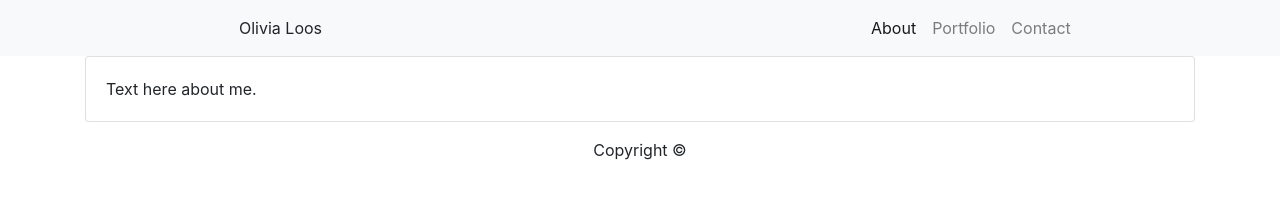
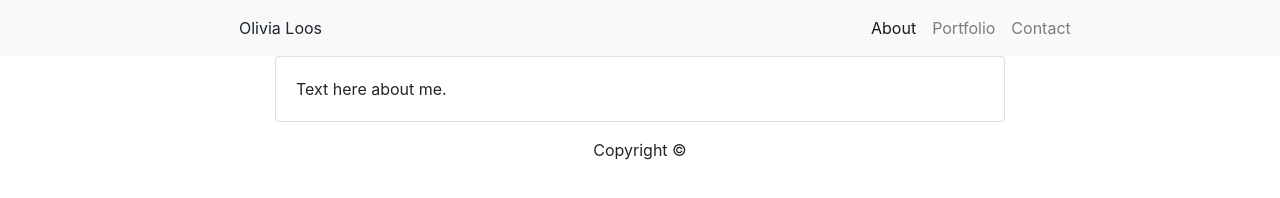
Before and after one commit to OliviaL18/Unit-02-CSS-Bootstrap, a plain HTML site: page index.html in a window 1280 px wide. Drawn offline with nearby package versions, Linux system fonts and the light colour scheme.

Commit message:
fixed width of center card

```diff
--- a/index.html
+++ b/index.html
@@ -36,10 +36,16 @@
 
 <!--About Me-->
 <div class="container">
-    <div class="card">
-        <div class="card-body">
-            Text here about me.
+    <div class="row">
+        <div class="col-sm-2"></div>
+        <div class="col-sm-8">
+            <div class="card">
+                <div class="card-body">
+                    Text here about me.
+                </div>
+            </div>
         </div>
+        <div class="col-sm-2"></div>
     </div>
 </div>
 
```
